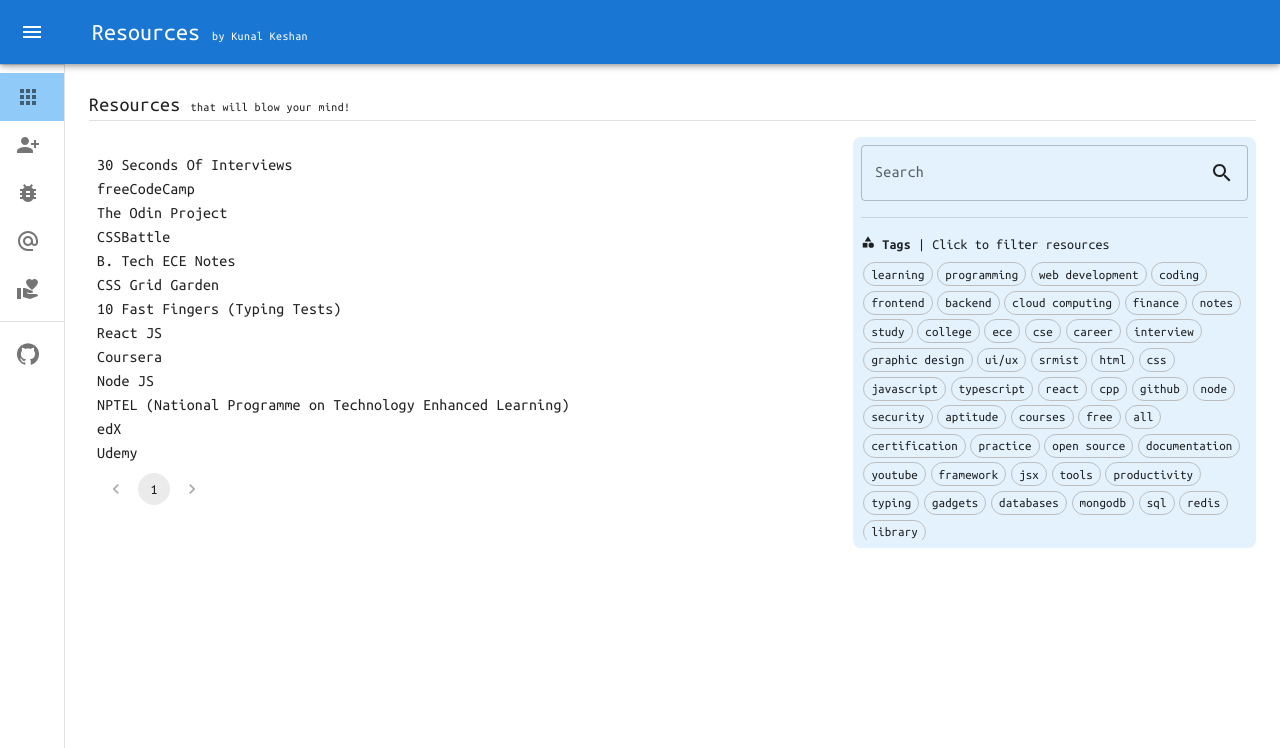
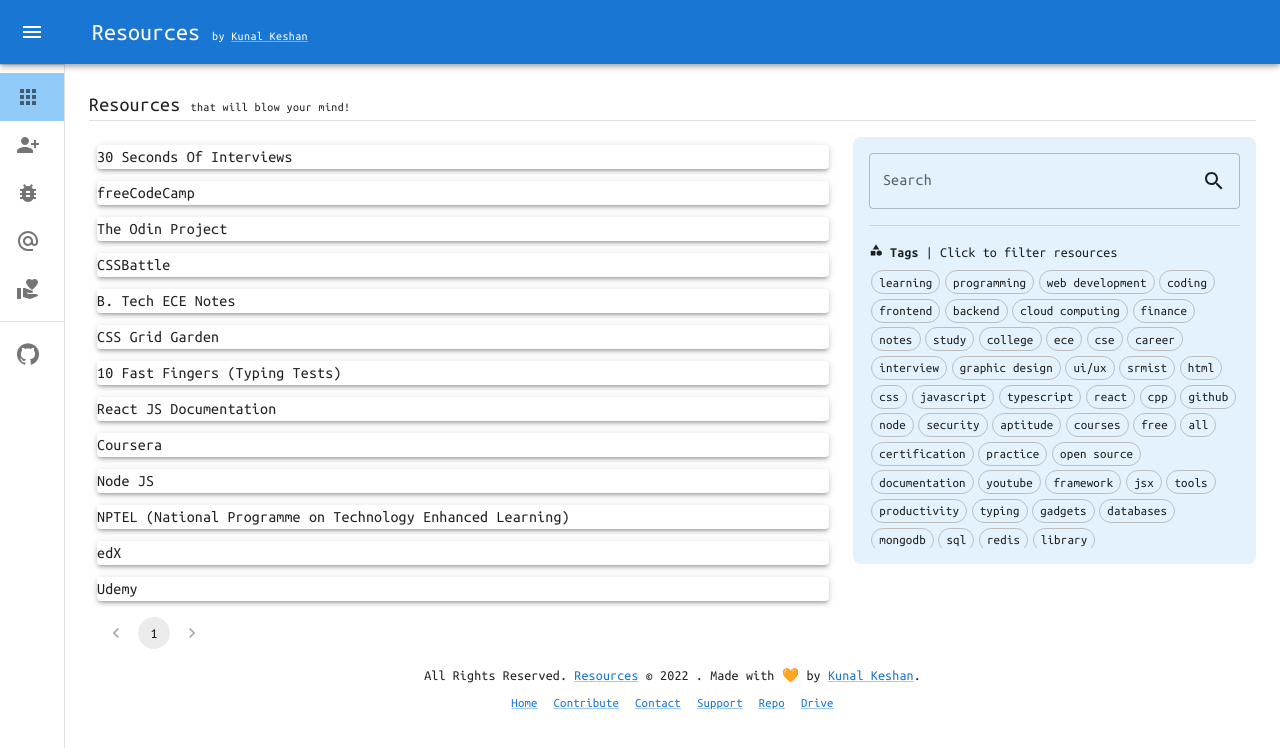
Before and after one commit to kunalkeshan/Shiryoku, a React (Create React App) app: page /#/ in a window 1280 px wide. Shown: the top 748 px of the page. Built offline with nearby package versions, Linux system fonts and the light colour scheme.

Commit message:
adding minor updates

```diff
--- a/src/components/Home/NavigationItem.tsx
+++ b/src/components/Home/NavigationItem.tsx
@@ -17,7 +17,7 @@ interface NavigationItemProps extends PropsWithChildren {
 	name: string;
 	nav?: string;
 	link?: string;
-	icon: any;
+	icon?: any;
 	currentPage: string;
 	open: boolean;
 }
--- a/src/components/Home/Resources/AllResources.tsx
+++ b/src/components/Home/Resources/AllResources.tsx
@@ -7,7 +7,8 @@ import React, { useState, useEffect } from 'react';
 import { useSelector } from 'react-redux';
 import Data from '../../../utils/data';
 
-import { Box, List, styled, Stack, Pagination } from '@mui/material';
+import { Box, styled, Stack, Pagination, Grid } from '@mui/material';
+import ResourceCard from './ResourceCard';
 
 import { updateCurrentResources } from '../../../store/features/app';
 import { useAppDispatch } from '../../../store';
@@ -50,15 +51,13 @@ const AllResources = () => {
 	};
 	return (
 		<Main>
-			<ResourceContainer>
-				<>
-					{currentResources?.length > 0 &&
-						currentResources.map((resource) => (
-							<div>{resource.name}</div>
-						))}
-				</>
+			<ResourceContainer container spacing={1}>
+				{currentResources?.length > 0 &&
+					currentResources.map((resource, index) => (
+						<ResourceCard key={index} {...resource} />
+					))}
 			</ResourceContainer>
-			<Stack spacing={2}>
+			<Stack spacing={2} mt={2}>
 				<Pagination
 					count={page.total}
 					page={page.page}
@@ -77,6 +76,8 @@ const Main = styled(Box)({
 	},
 });
 
-const ResourceContainer = styled(List)({});
+const ResourceContainer = styled(Grid)({
+	gap: 4,
+});
 
 export default AllResources;
--- a/src/components/Home/Resources/ResourceCard.tsx
+++ b/src/components/Home/Resources/ResourceCard.tsx
@@ -1,7 +1,24 @@
-import React from 'react';
+/**
+ * Resource Card
+ */
 
-const ResourceCard = () => {
-	return <div>ResourceCard</div>;
+// Dependencies
+import React, { FC, PropsWithChildren } from 'react';
+
+import { Tooltip, Paper, styled, Grid, Avatar } from '@mui/material';
+
+interface ResourceCardProps extends PropsWithChildren, Resource {}
+
+const ResourceCard: FC<ResourceCardProps> = (props) => {
+	return (
+		<ResourceContainer item xs={12}>
+			<ResourceBox elevation={3}>{props.name}</ResourceBox>
+		</ResourceContainer>
+	);
 };
 
+const ResourceContainer = styled(Grid)({});
+
+const ResourceBox = styled(Paper)({});
+
 export default ResourceCard;
--- a/src/components/layouts/Footer.tsx
+++ b/src/components/layouts/Footer.tsx
@@ -1,7 +1,133 @@
+/**
+ * Footer Component
+ */
+
+// Dependencies
 import React from 'react';
+import { useNavigate } from 'react-router';
+import config from '../../config';
+
+// MUI
+import { Box, styled, Typography, Link } from '@mui/material';
+
+// Components
+import ProjectPartner from '../reusable/ProjectPartner';
 
 const Footer = () => {
-	return <div>Footer</div>;
+	const navigate = useNavigate();
+
+	const links: NavLinks[] = [
+		{
+			name: 'Home',
+			nav: '/',
+		},
+		{
+			name: 'Contribute',
+			nav: '/contribute',
+		},
+		{
+			name: 'Contact',
+			nav: '/contact',
+		},
+		{
+			name: 'Support',
+			nav: '/support',
+		},
+		{
+			name: 'Repo',
+			link: 'https://github.com/kunalkeshan/SRMIST-B.Tech-ECE-Notes-2022-24',
+		},
+		{
+			name: 'Drive',
+			link: 'https://drive.google.com/drive/u/7/folders/17bng9aIkZ3FaULebbgEGpdCsB225dr_K',
+		},
+	];
+
+	const handleNavigate = (link: NavLinks) => {
+		if (link.link) {
+			window.open(link.link, '_blank');
+		} else {
+			navigate(link.nav || '');
+		}
+	};
+
+	return (
+		<Main component='footer'>
+			<Typography variant='body2'>
+				All Rights Reserved.{' '}
+				<Link
+					component='a'
+					href='https://github.com/kunalkeshan/Resources/blob/main/LICENSE'
+					target='_blank'
+					sx={{
+						cursor: 'pointer',
+					}}
+				>
+					Resources
+				</Link>{' '}
+				&copy; {new Date().getFullYear()} . Made with &#129505; by{' '}
+				{
+					<Link
+						component='a'
+						href='https://twitter.com/_kunalkeshan_'
+						target='_blank'
+						sx={{
+							cursor: 'pointer',
+						}}
+					>
+						Kunal Keshan
+					</Link>
+				}
+				.
+			</Typography>
+			<NavLinks>
+				{links.map((link, index) => (
+					<Link
+						key={index}
+						component='a'
+						onClick={() => handleNavigate(link)}
+						sx={{
+							cursor: 'pointer',
+							fontSize: '0.8rem',
+						}}
+					>
+						{link.name}
+					</Link>
+				))}
+			</NavLinks>
+			<Box m={2}>
+				<Typography variant='caption' lineHeight={0}>
+					{/* Project Partners: */}
+				</Typography>
+				<ProjectPartnersContainer>
+					{/* {config.APP_PARTNERS.length > 0 && config.APP_PARTNERS.map((partner, index) => (
+						<ProjectPartner {...partner} key={index} scale={0.4} />
+					))} */}
+				</ProjectPartnersContainer>
+			</Box>
+		</Main>
+	);
 };
 
+const Main = styled(Box)({
+	marginTop: 'auto',
+	padding: '.5em',
+	textAlign: 'center',
+});
+
+const NavLinks = styled(Box)({
+	display: 'flex',
+	alignItems: 'center',
+	justifyContent: 'center',
+	gap: '1em',
+	flexWrap: 'wrap',
+	margin: '0.5em',
+});
+
+const ProjectPartnersContainer = styled(Box)({
+	display: 'flex',
+	alignItems: 'center',
+	justifyContent: 'center',
+});
+
 export default Footer;
--- /dev/null
+++ b/src/components/reusable/ProjectPartner.tsx
@@ -0,0 +1,55 @@
+/**
+ * Project Partner Component
+ */
+
+// Dependencies
+import React, { FC, PropsWithChildren } from 'react';
+
+// MUI
+import { Typography, Paper, styled, Avatar, Tooltip } from '@mui/material';
+
+interface ProjectPartnerProps extends PropsWithChildren {
+	name: string;
+	url: string;
+	logo: string;
+	scale: number;
+}
+
+const ProjectPartner: FC<ProjectPartnerProps> = ({
+	name,
+	url,
+	logo,
+	scale,
+}) => {
+	const handleNavigate = () => {
+		window.open(url, '_blank');
+	};
+
+	return (
+		<Tooltip title={`Learn more about ${name}!`}>
+			<Container
+				onClick={handleNavigate}
+				sx={{ transform: `scale(${scale})` }}
+			>
+				<Avatar src={logo} alt={name} />
+				<Typography>{name}</Typography>
+			</Container>
+		</Tooltip>
+	);
+};
+
+const Container = styled(Paper)({
+	display: 'flex',
+	alignItems: 'center',
+	padding: '0.25em 0.5em',
+	justifyContent: 'center',
+	cursor: 'pointer',
+	transition: 'all 250ms ease-in-out',
+	width: 'clamp(100px, 100%, 200px)',
+});
+
+export default ProjectPartner;
+
+ProjectPartner.defaultProps = {
+	scale: 1,
+};
--- a/src/config/index.ts
+++ b/src/config/index.ts
@@ -3,12 +3,22 @@
  */
 
 // Dependencies
+import CodelanceDevsLogo from '../assets/codelance-devs-logo.png';
+
+const APP_PARTNERS: NavLinks[] = [
+    // {
+    //     name: 'Codelance Devs',
+    //     url: 'https://www.linkedin.com/company/codelance-devs/',
+    //     logo: CodelanceDevsLogo,
+    // }
+];
 
 const config = {
 	WEBSITE_URL: `${window.location.protocol}//${window.location.host}`,
 	GITHUB_URL: 'https://github.com/kunalkeshan/Resources',
 	GITHUB_CONTRIBUTIONS_URL: 'https://api.github.com/repos/kunalkeshan/Resources/contributors?',
 	GITHUB_ISSUES_URL: 'https://api.github.com/repos/kunalkeshan/Resources/issues?',
+	APP_PARTNERS,
 	CONTACT: {
 		email: 'kunalkeshan12@gmail.com',
 		instagram: 'https://www.instagram.com/kunalkeshan/',
--- a/src/data/resources.json
+++ b/src/data/resources.json
@@ -74,7 +74,7 @@
 		]
 	},
 	{
-		"name": "React JS",
+		"name": "React JS Documentation",
 		"description": "A JavaScript library for building user interfaces.",
 		"url": "https://reactjs.org/",
 		"github": "https://github.com/facebook/react",
--- a/src/pages/Home/Home.tsx
+++ b/src/pages/Home/Home.tsx
@@ -13,6 +13,7 @@ import {
 	CssBaseline,
 	Typography,
 	Divider,
+	Link,
 	IconButton,
 } from '@mui/material';
 import MuiDrawer from '@mui/material/Drawer';
@@ -29,6 +30,7 @@ import VolunteerActivismIcon from '@mui/icons-material/VolunteerActivism';
 import GitHubIcon from '@mui/icons-material/GitHub';
 
 import NavigationItem from '../../components/Home/NavigationItem';
+import Footer from '../../components/layouts/Footer';
 
 import config from '../../config';
 
@@ -40,7 +42,7 @@ const Home = () => {
 	const [open, setOpen] = useState(false);
 	const [currentPage, setCurrentPage] = useState('');
 
-	const MAIN_NAV_ITEMS = [
+	const MAIN_NAV_ITEMS: NavLinks[] = [
 		{
 			name: 'Resources',
 			nav: '/',
@@ -68,7 +70,7 @@ const Home = () => {
 		},
 	];
 
-	const ADDITIONAL_NAV_ITEMS = [
+	const ADDITIONAL_NAV_ITEMS: NavLinks[] = [
 		{
 			name: 'Repo',
 			link: config.GITHUB_URL,
@@ -109,7 +111,10 @@ const Home = () => {
 					<Typography variant='h5' noWrap component='div'>
 						Resources{' '}
 						<Typography variant='caption' component='span'>
-							by Kunal Keshan
+							by{' '}
+							<Link href={config.CONTACT.twitter} color='#fff'>
+								Kunal Keshan
+							</Link>
 						</Typography>
 					</Typography>
 				</Toolbar>
@@ -150,6 +155,7 @@ const Home = () => {
 			<Box component='main' sx={{ flexGrow: 1, p: 3 }}>
 				<DrawerHeader />
 				<Outlet />
+				<Footer />
 			</Box>
 		</Box>
 	);
--- a/src/pages/Home/Resources.tsx
+++ b/src/pages/Home/Resources.tsx
@@ -5,19 +5,13 @@
 // Dependencies
 import React from 'react';
 
-import {
-	Typography,
-	styled,
-	Box,
-	Divider,
-} from '@mui/material';
+import { Typography, styled, Box, Divider } from '@mui/material';
 
 import Tags from '../../components/Home/Resources/Tags';
 import Search from '../../components/Home/Resources/Search';
 import AllResources from '../../components/Home/Resources/AllResources';
 
 const Resources = () => {
-
 	return (
 		<Main>
 			<Typography variant='h6' noWrap>
@@ -58,7 +52,7 @@ const CtaBox = styled(Box)({
 	width: '35%',
 	borderRadius: '8px',
 	background: '#e3f2fd',
-	padding: '0.5em',
+	padding: '1em',
 	height: 'fit-content',
 	'@media(max-width: 800px)': {
 		width: '100%',
```
Also changed, not shown: src/types/index.d.ts (+7 -0 lines), src/assets/codelance-devs-logo.png (added).
